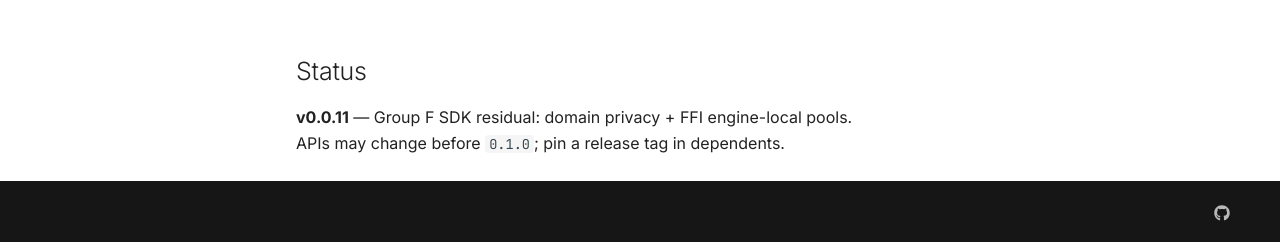
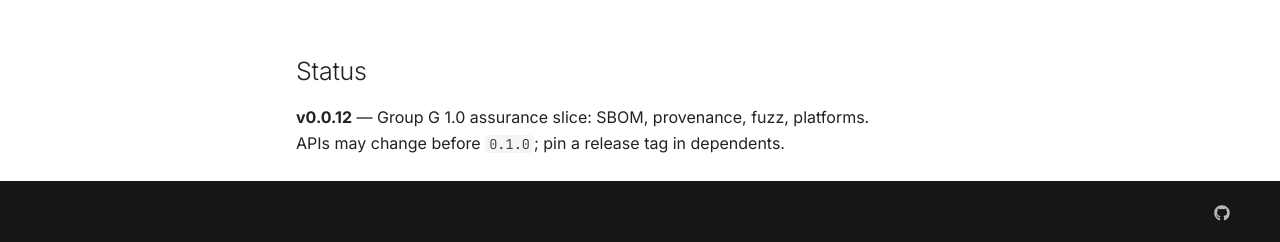
Before and after one commit to joe-broadhead/aurum, an MkDocs documentation site: the page built from docs/index.md, in a window 1280 px wide and 900 px high, scrolled down 2664 px. Shown: the part 655-897 px from the top of the window. Built offline with MkDocs 1.6.1 and Material for MkDocs 9.7.7, drawn with Linux system fonts in a browser that asks for light colours; comment, search, counter and statistics services are not loaded.

Commit message:
chore(release): prepare v0.0.12 Group G 1.0 assurance cut
Bump VERSION/workspace to 0.0.12 and date formal SBOM, provenance verify,
cargo-fuzz smoke, and platform support for the release tag.

```diff
--- a/Cargo.toml
+++ b/Cargo.toml
@@ -8,7 +8,7 @@ members = [
 default-members = ["crates/aurum"]
 
 [workspace.package]
-version = "0.0.11"
+version = "0.0.12"
 edition = "2021"
 license = "MIT"
 authors = ["Joe Broadhead"]
@@ -20,7 +20,7 @@ readme = "README.md"
 
 [workspace.dependencies]
 # default-features = false so dependents can opt out of TTS/ORT (JOE-1647 native examples).
-aurum-core = { path = "crates/aurum-core", version = "0.0.11", default-features = false }
+aurum-core = { path = "crates/aurum-core", version = "0.0.12", default-features = false }
 async-trait = "0.1"
 base64 = "0.22"
 clap = { version = "4", features = ["derive", "env"] }
--- a/docs/index.md
+++ b/docs/index.md
@@ -71,5 +71,5 @@ flowchart LR
 
 ## Status
 
-**v0.0.11** — Group F SDK residual: domain privacy + FFI engine-local pools.
+**v0.0.12** — Group G 1.0 assurance slice: SBOM, provenance, fuzz, platforms.
 APIs may change before `0.1.0`; pin a release tag in dependents.
```
Also changed, not shown: CHANGELOG.md (+7 -1 lines), README.md (+2 -2 lines), crates/aurum-core/README.md (+2 -2 lines), crates/aurum-ffi/README.md (+1 -1 lines), docs/library/overview.md (+4 -4 lines), 2 other files.
